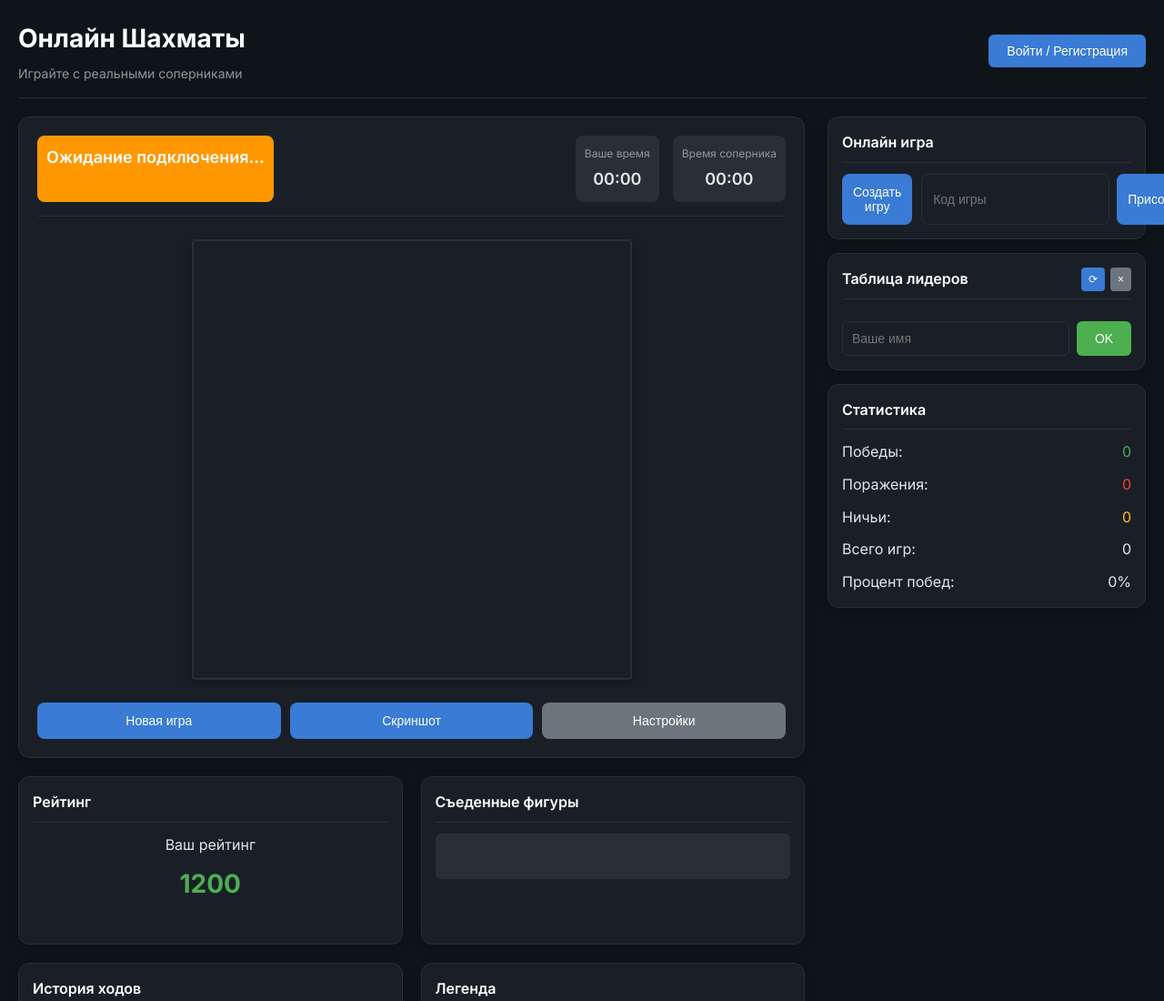
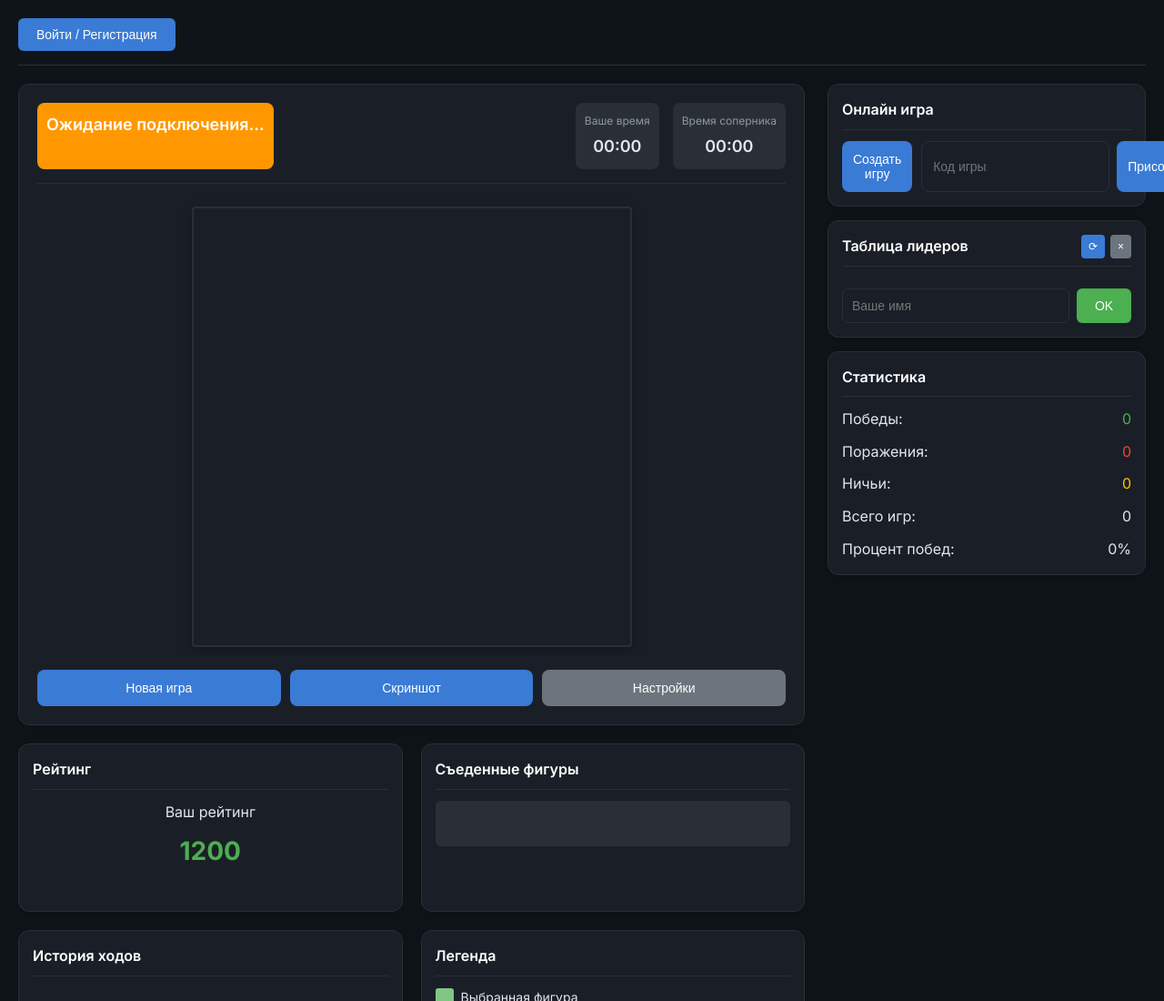
Before and after one commit to Roxsanovv/chess, a plain HTML site: page index.html in a window 1280 px wide. Shown: the top 1100 px of the page at 91% size. Drawn offline with Linux system fonts and the light colour scheme; no server answers; a script that the page names is missing.

Commit message:
Update index.html

```diff
--- a/index.html
+++ b/index.html
@@ -42,18 +42,6 @@
             border-bottom: 1px solid #2a2f36;
         }
 
-        .logo h1 {
-            font-size: 24px;
-            font-weight: 700;
-            color: #ffffff;
-            margin-bottom: 5px;
-        }
-
-        .logo p {
-            font-size: 14px;
-            color: #8b98a5;
-        }
-
         .auth-section {
             display: flex;
             gap: 10px;
@@ -1320,10 +1308,6 @@
 <body>
     <div class="container">
         <header>
-            <div class="logo">
-                <h1>Онлайн Шахматы</h1>
-                <p>Играйте с реальными соперниками</p>
-            </div>
 
             <!-- Новая секция авторизации -->
             <div id="auth-section" class="auth-section">
```
